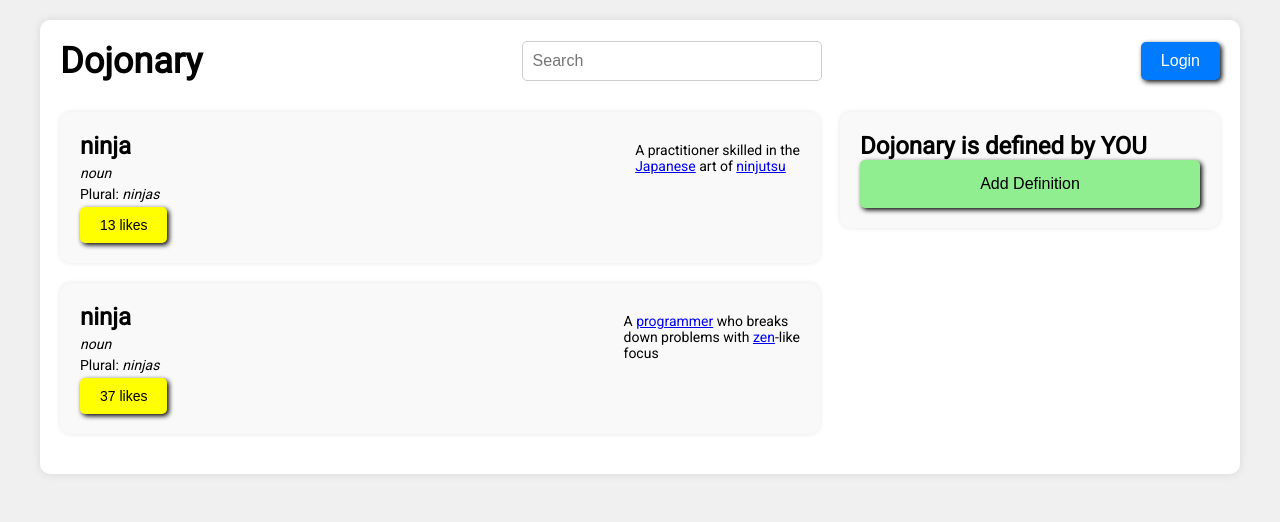
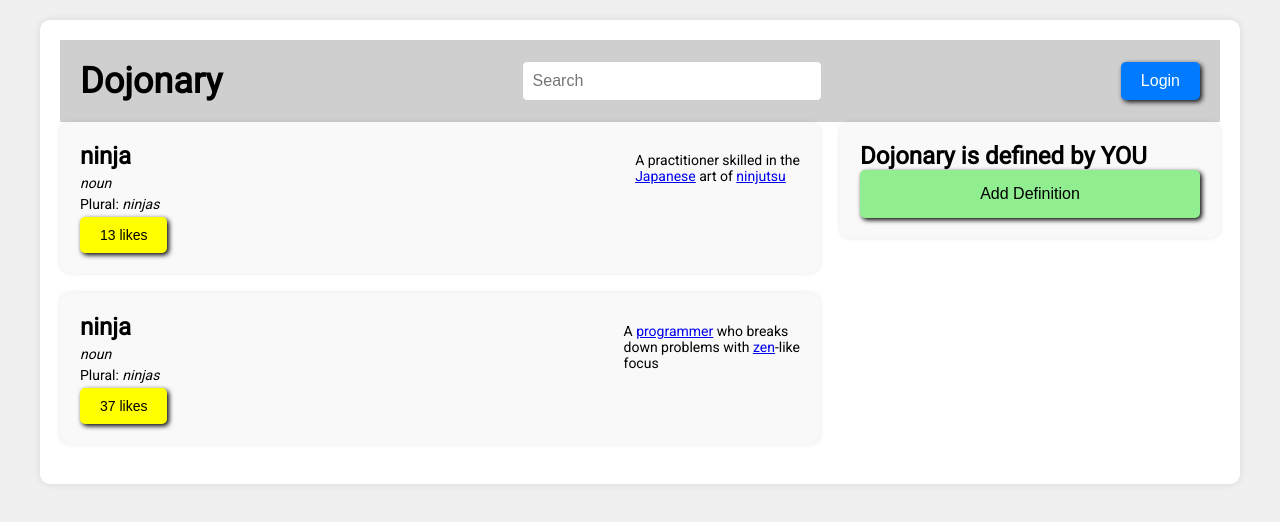
Before and after one commit to xsiizyy/12, a plain HTML site: page 2.1/index.html in a window 1280 px wide. Drawn offline with Linux system fonts and the light colour scheme.

Commit message:
Update styles.css

```diff
--- a/2.1/styles.css
+++ b/2.1/styles.css
@@ -20,10 +20,12 @@ body {
 }
 
 .top {
+    background-color: #86838362;
+    padding: 20px;
     display: flex;
     justify-content: space-between;
     align-items: center;
-    margin-bottom: 30px;
+
 }
 
 .title {
```
